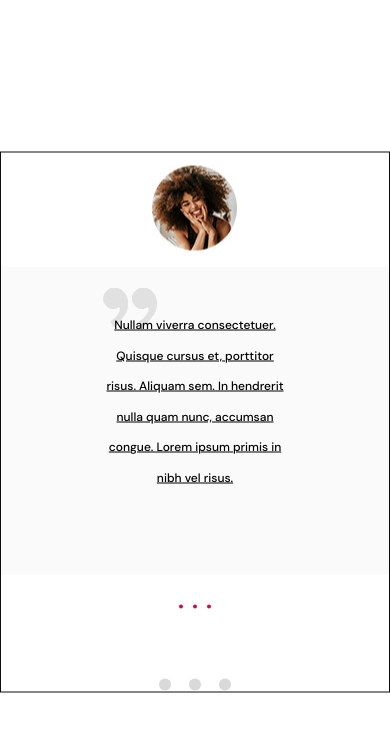
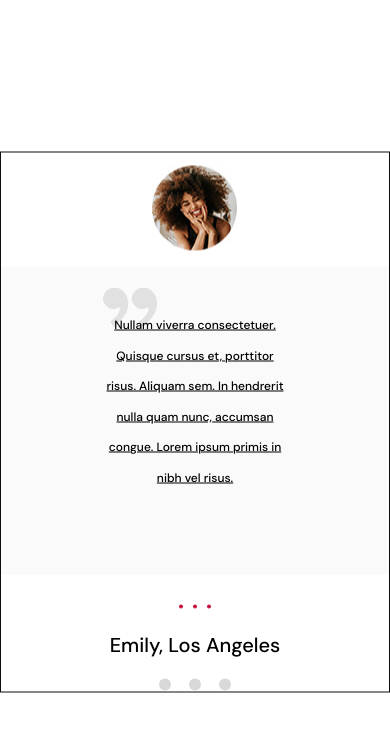
Before and after one commit to Andrii-Vekker/test, a plain HTML site: page index.html in a window 390 px wide. Drawn offline with nearby package versions, Linux system fonts and the light colour scheme.

Commit message:
mobiledone

```diff
--- a/css/styles.css
+++ b/css/styles.css
@@ -268,7 +268,7 @@ input[name="r"] {
     font-weight: 500;
     font-size: 20px;
     line-height: 186%;
-    margin-top: 187px;
+    margin-top: 376px;
   }
   .review-list {
     display: flex;
```
